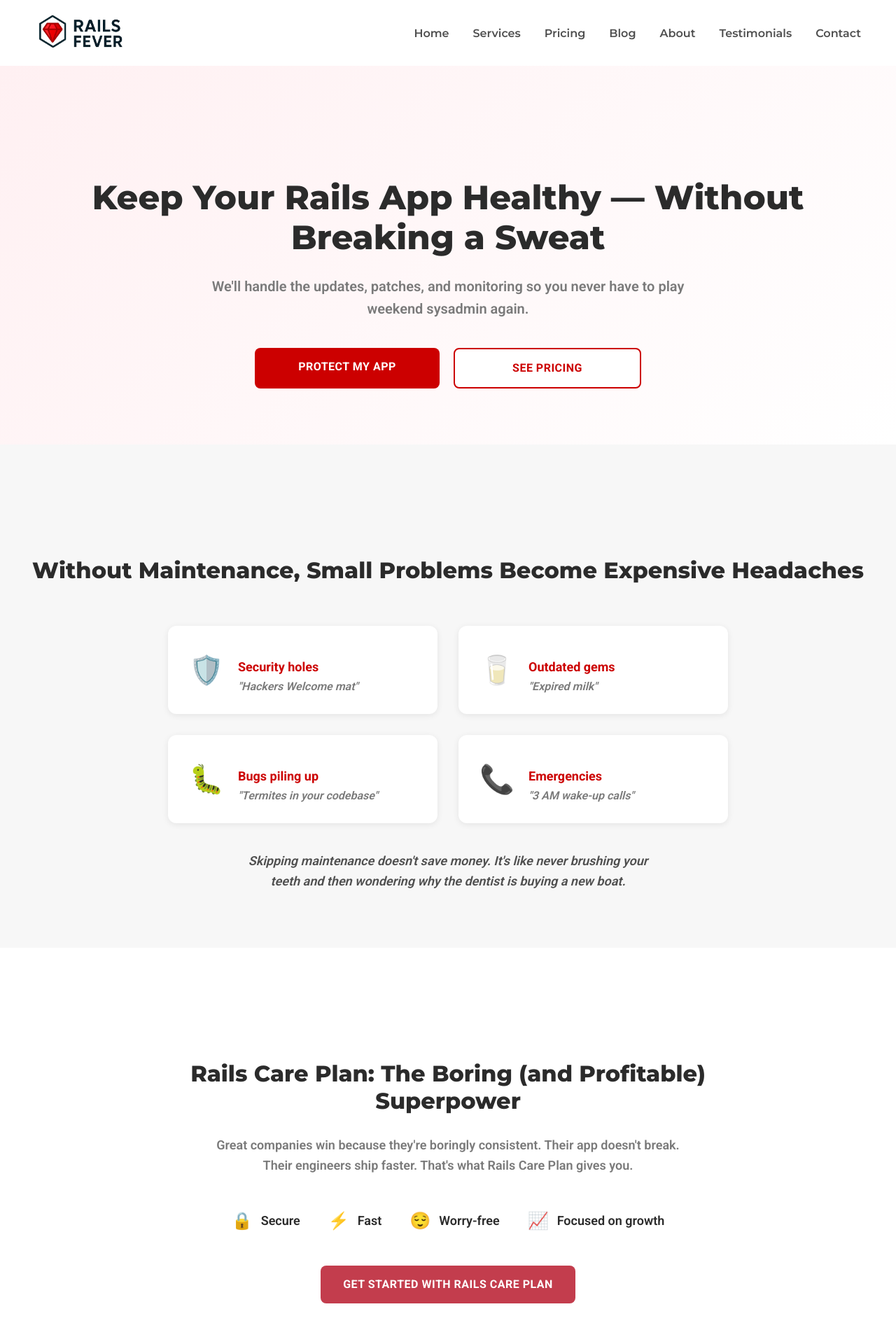
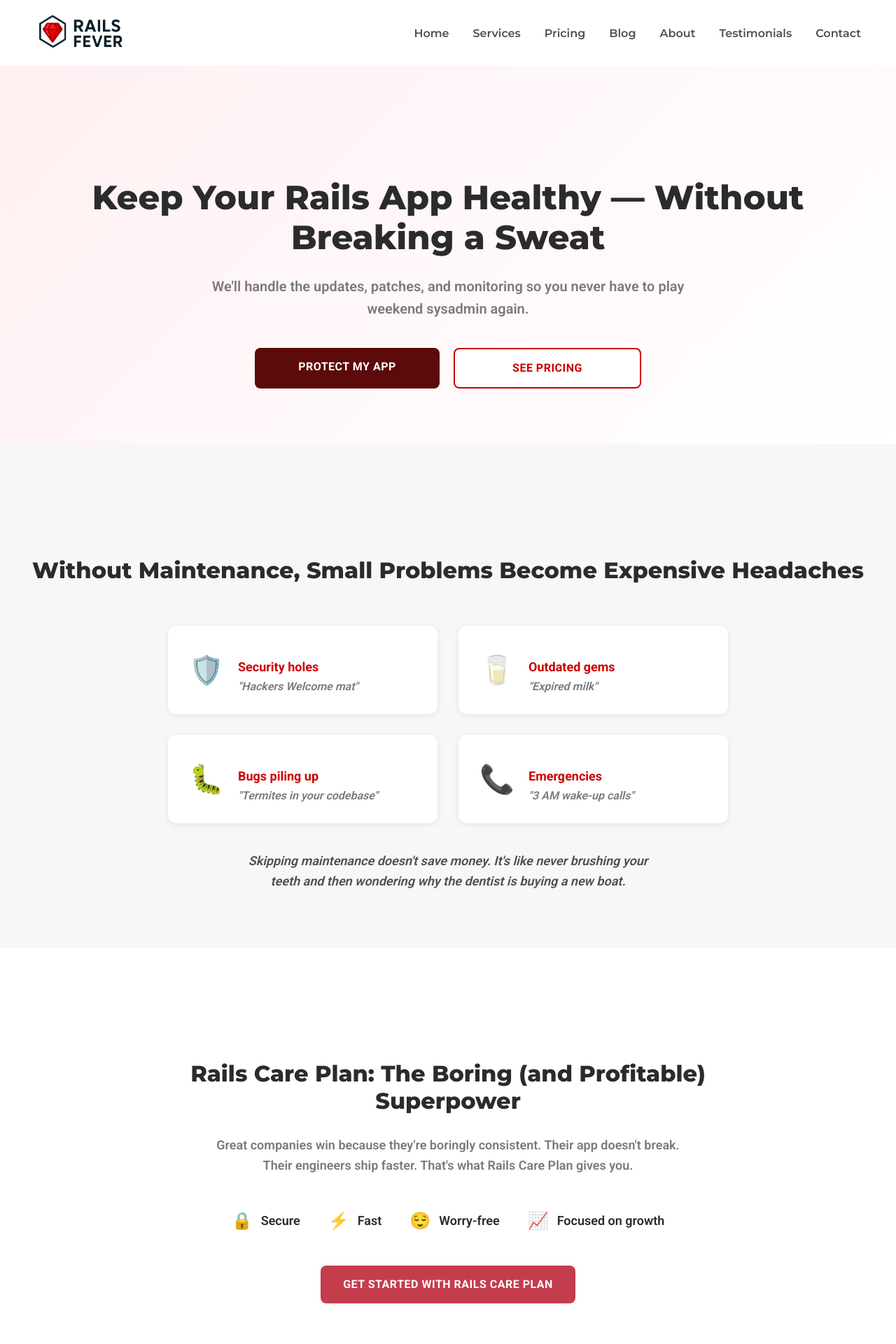
Before and after one commit to waleo/railsfever-05-2025, a Jekyll site: the page built from services/rails_care_plan.html, in a window 1280 px wide. Shown: the top 1920 px of the page at 70% size. Built offline with Jekyll 4.4.1, drawn with Linux system fonts in a browser that asks for light colours.

Commit message:
Change background color for schdule meeting CTA so it works for light and dark hero sections

```diff
--- a/_sass/services/_care_plan.scss
+++ b/_sass/services/_care_plan.scss
@@ -50,7 +50,7 @@
     text-align: center;
 
     &.primary {
-      background-color: #CC0000;
+      background-color: #5C0A0A;
       color: white;
 
       &:hover {
```
